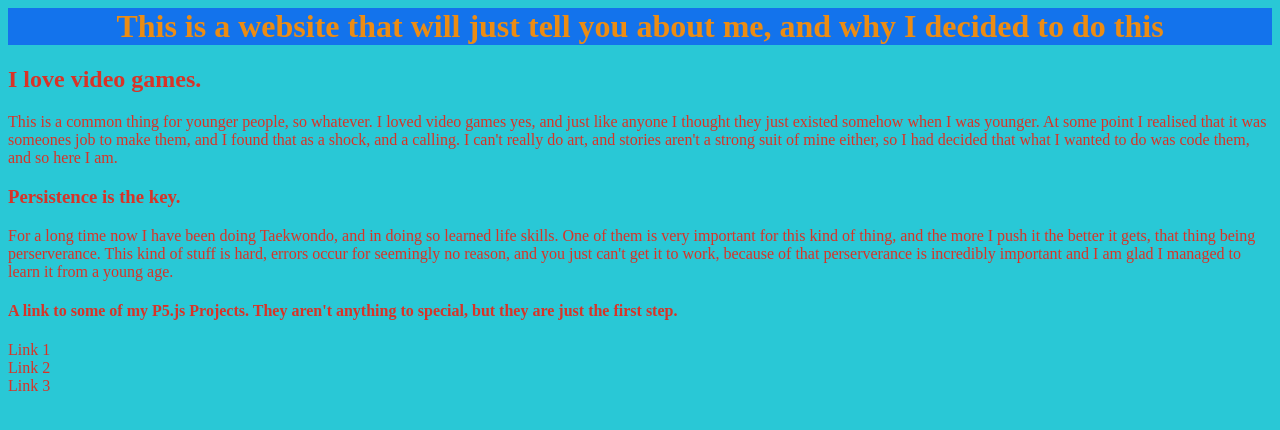
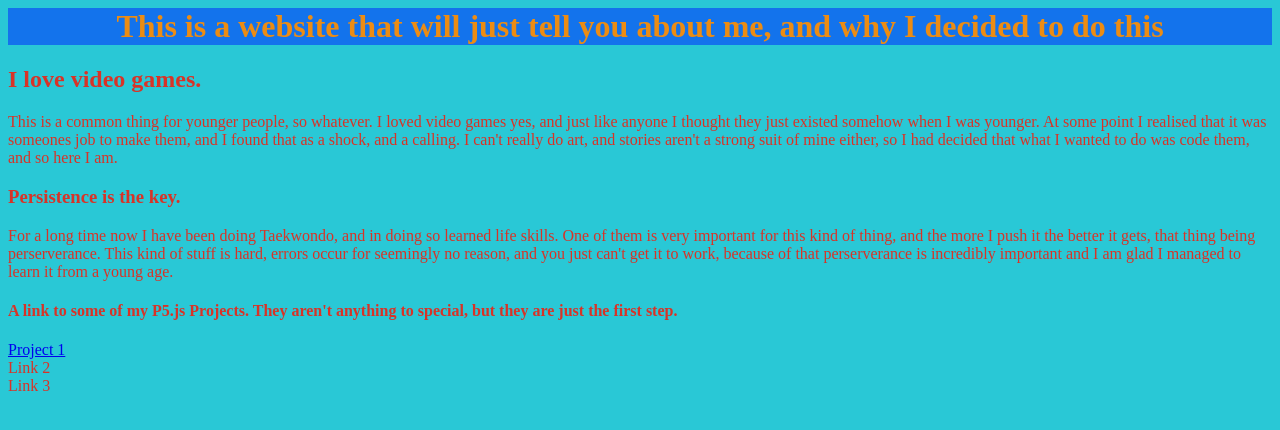
Before and after one commit to Chrisbozzato/Webpage, a plain HTML site: page index.html in a window 1280 px wide. Drawn offline with Linux system fonts and the light colour scheme.

Commit message:
Update index.html

```diff
--- a/index.html
+++ b/index.html
@@ -17,7 +17,7 @@
       <h3>Persistence is the key.</h3>
       <p2>For a long time now I have been doing Taekwondo, and in doing so learned life skills.  One of them is very important for this kind of thing, and the more I push it the better it gets, that thing being perserverance.  This kind of stuff is hard, errors occur for seemingly no reason, and you just can't get it to work, because of that perserverance is incredibly important and I am glad I managed to learn it from a young age.</p2>
       <h4>A link to some of my P5.js Projects. They aren't anything to special, but they are just the first step.</h4>
-      Link 1<br>
+    <a href = https://chrisbozzato.github.io/Character/>Project 1</a><br>
       Link 2<br>
       Link 3
   </body>
```
